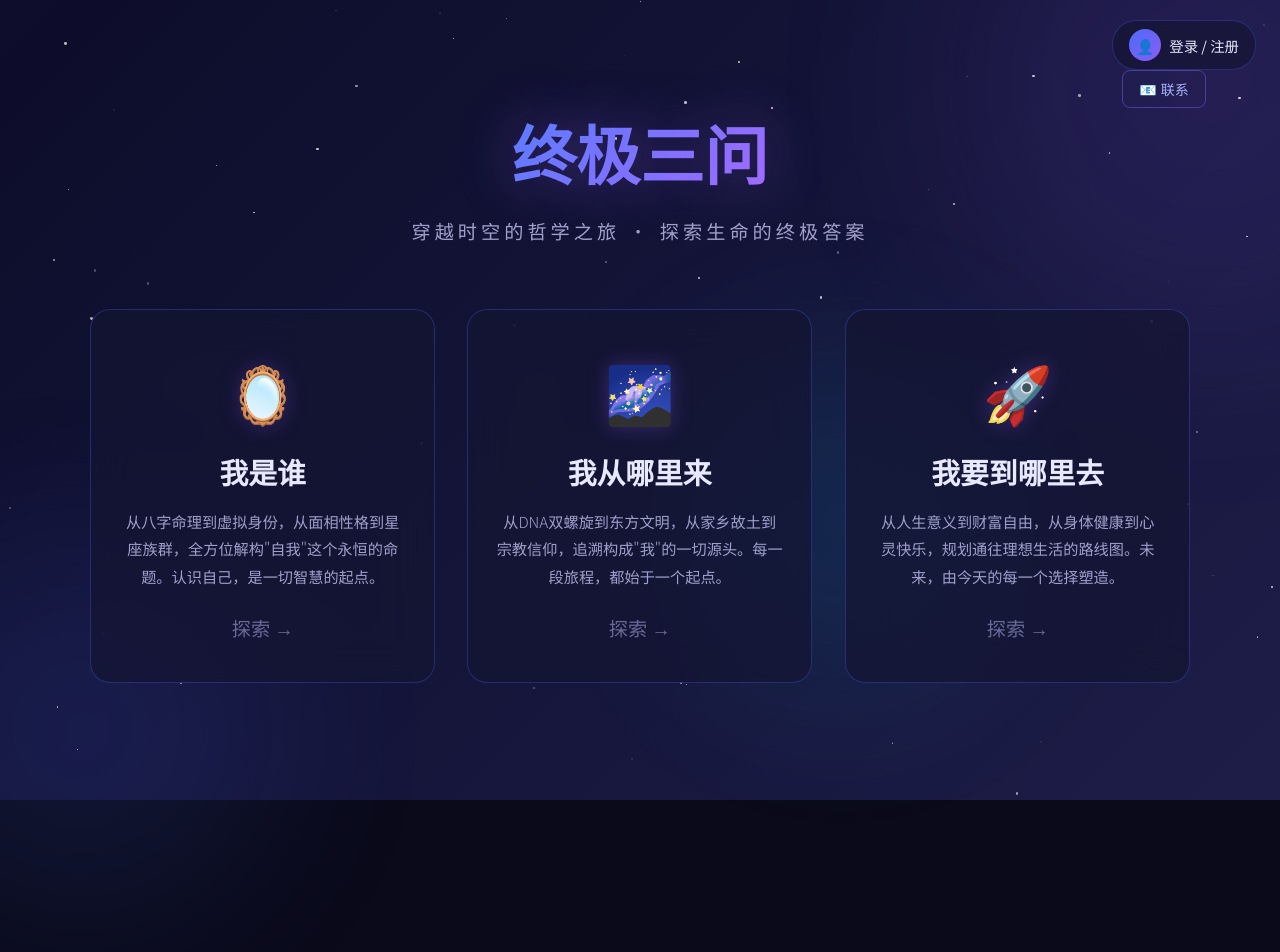
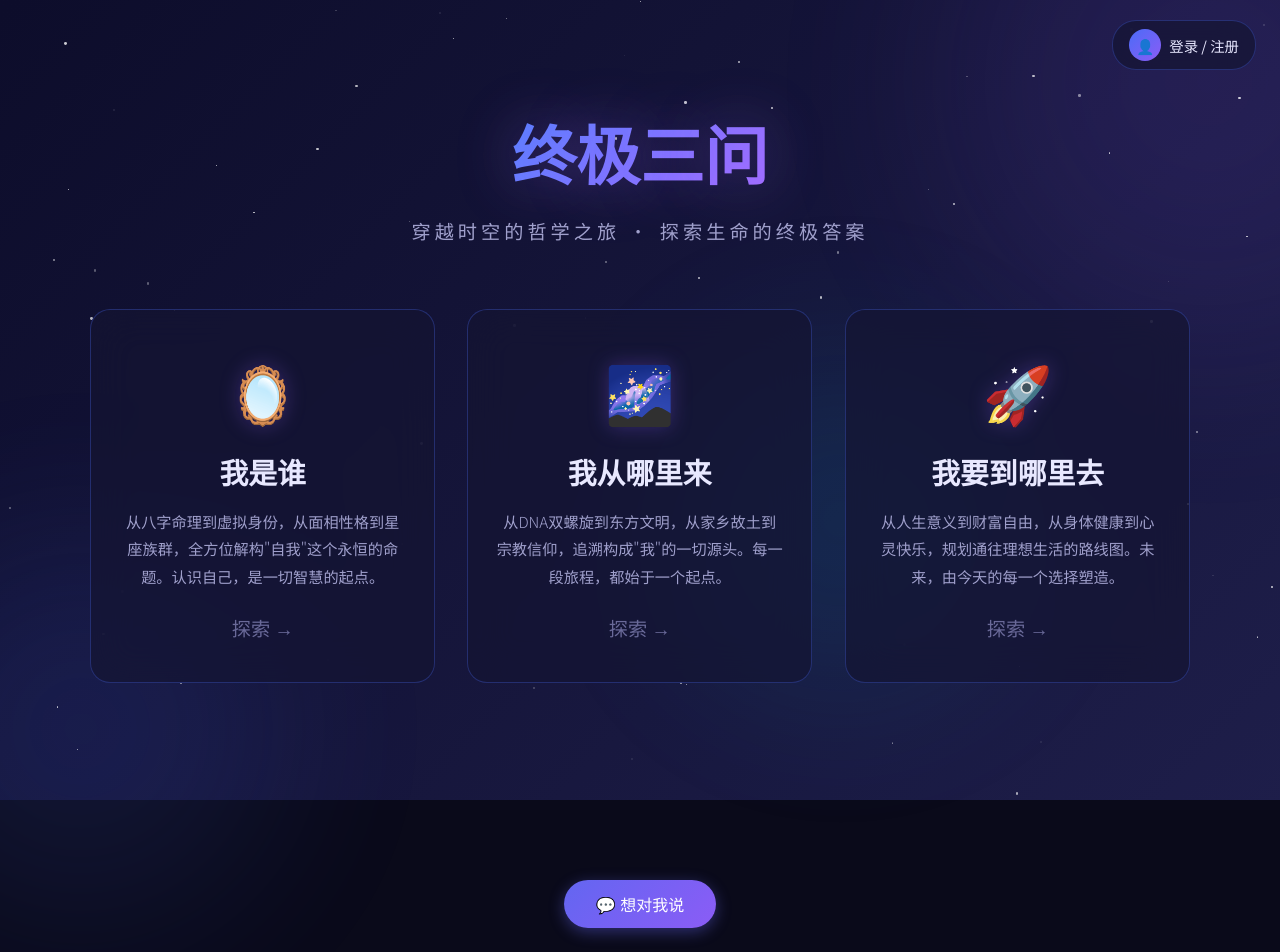
Before and after one commit to himoohimoo/life-philosophy, a React (Vite) app: page / in a window 1280 px wide. Shown: the top 952 px of the page. Before the commit the page ends 800 px from the top, so only its background shows below. Built offline with nearby package versions, Linux system fonts and the light colour scheme; a web font is replaced by a local one.

Commit message:
feat: 将联系按钮移到主页底部，改为'想对我说'

```diff
--- a/src/components/UserMenu.jsx
+++ b/src/components/UserMenu.jsx
@@ -3,13 +3,11 @@ import { Link, useNavigate } from 'react-router-dom';
 import { useUser } from '../contexts/UserContext';
 import { validatePassword, isAdmin } from '../utils/auth';
 import { recordVisit } from '../data/visitorStats';
-import ContactModal from './ContactModal';
 
 function UserMenu() {
   const { user, isLoggedIn, logout, login, register } = useUser();
   const [showDropdown, setShowDropdown] = useState(false);
   const [showAuthModal, setShowAuthModal] = useState(false);
-  const [showContactModal, setShowContactModal] = useState(false);
   const dropdownRef = useRef(null);
   const navigate = useNavigate();
 
@@ -104,38 +102,11 @@ function UserMenu() {
           </div>
         )}
 
-        {/* 联系按钮 - 始终显示 */}
-        <button
-          className="contact-button"
-          onClick={() => setShowContactModal(true)}
-          style={{
-            marginLeft: '10px',
-            padding: '8px 16px',
-            background: 'transparent',
-            border: '1px solid rgba(99, 102, 241, 0.5)',
-            borderRadius: '8px',
-            color: '#a5b4fc',
-            cursor: 'pointer',
-            fontSize: '14px',
-            transition: 'all 0.2s'
-          }}
-        >
-          📧 联系
-        </button>
       </div>
 
       {/* 登录/注册弹窗 */}
       {showAuthModal && (
         <AuthModal onClose={() => setShowAuthModal(false)} login={login} register={register} />
-      )}
-
-      {/* 联系弹窗 */}
-      {showContactModal && (
-        <ContactModal
-          isOpen={showContactModal}
-          onClose={() => setShowContactModal(false)}
-          username={user || '匿名用户'}
-        />
       )}
     </>
   );
--- a/src/pages/HomePage.jsx
+++ b/src/pages/HomePage.jsx
@@ -1,7 +1,13 @@
 import { Link } from 'react-router-dom';
+import { useState } from 'react';
 import UserMenu from '../components/UserMenu';
+import ContactModal from '../components/ContactModal';
+import { useUser } from '../contexts/UserContext';
 
 function HomePage({ data }) {
+  const [showContactModal, setShowContactModal] = useState(false);
+  const { user } = useUser();
+
   return (
     <div className="page-enter">
       {/* 右上角用户菜单 */}
@@ -28,6 +34,47 @@ function HomePage({ data }) {
           ))}
         </div>
       </section>
+
+      {/* 底部联系按钮 */}
+      <footer style={{
+        textAlign: 'center',
+        padding: '40px 20px',
+        marginTop: '40px'
+      }}>
+        <button
+          onClick={() => setShowContactModal(true)}
+          style={{
+            padding: '12px 32px',
+            background: 'linear-gradient(135deg, #6366f1 0%, #8b5cf6 100%)',
+            border: 'none',
+            borderRadius: '30px',
+            color: '#fff',
+            fontSize: '16px',
+            cursor: 'pointer',
+            boxShadow: '0 4px 15px rgba(99, 102, 241, 0.4)',
+            transition: 'all 0.3s ease'
+          }}
+          onMouseEnter={(e) => {
+            e.target.style.transform = 'translateY(-2px)';
+            e.target.style.boxShadow = '0 6px 20px rgba(99, 102, 241, 0.6)';
+          }}
+          onMouseLeave={(e) => {
+            e.target.style.transform = 'translateY(0)';
+            e.target.style.boxShadow = '0 4px 15px rgba(99, 102, 241, 0.4)';
+          }}
+        >
+          💬 想对我说
+        </button>
+      </footer>
+
+      {/* 联系弹窗 */}
+      {showContactModal && (
+        <ContactModal
+          isOpen={showContactModal}
+          onClose={() => setShowContactModal(false)}
+          username={user || '匿名用户'}
+        />
+      )}
     </div>
   );
 }
```
